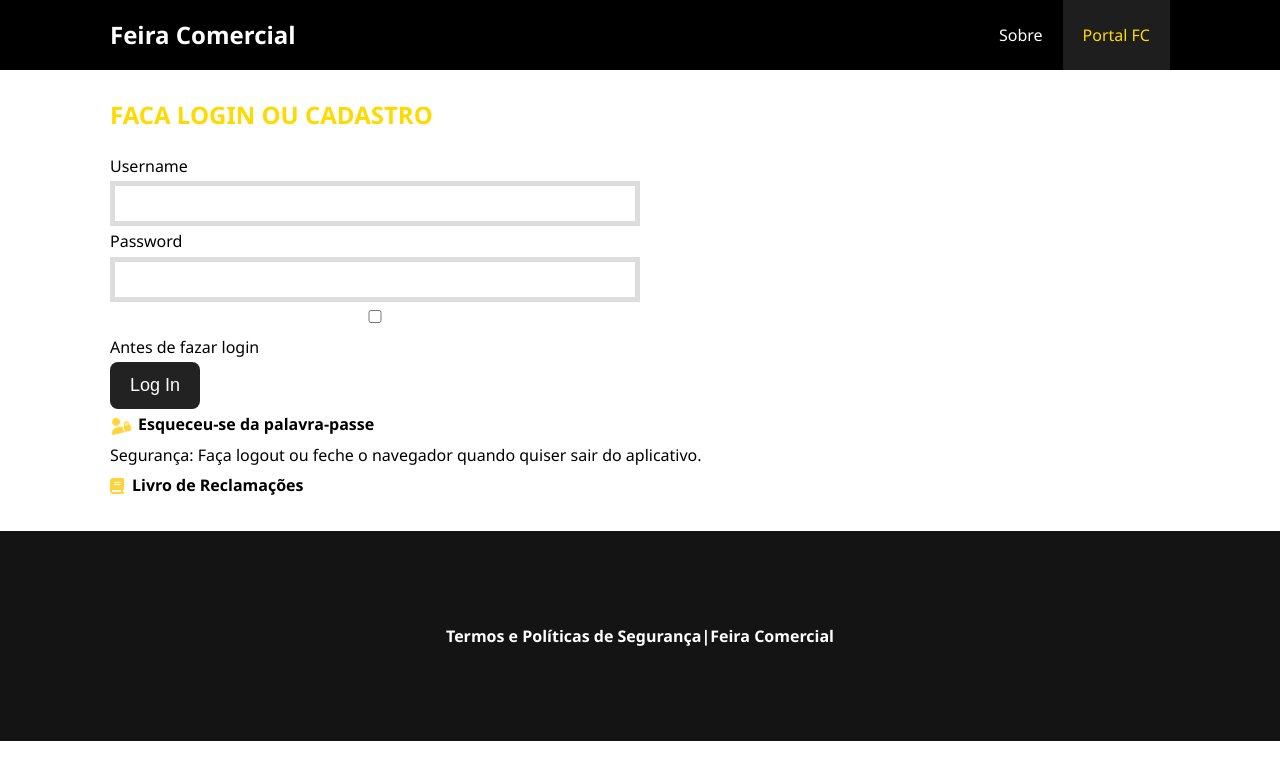
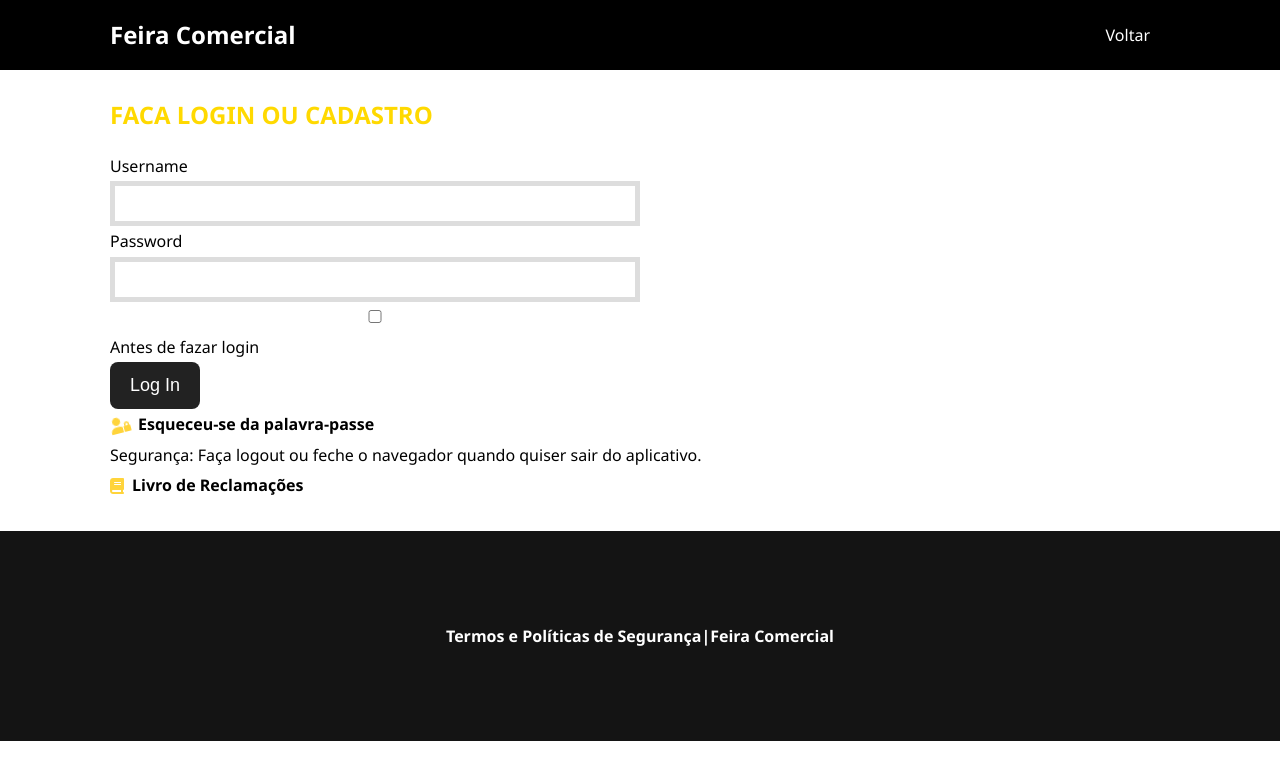
Before and after one commit to fra112233/Feira-Comercial-, a plain HTML site: page Portal.html in a window 1280 px wide. Drawn offline with Linux system fonts and the light colour scheme.

Commit message:
Update Portal.html

```diff
--- a/Portal.html
+++ b/Portal.html
@@ -23,8 +23,8 @@
           <h1 >Feira Comercial</a></h1>
           <ul>
 
-            <li><a href="about.html">Sobre</a></li>
-            <li><a class="actual" href="Portal.html">Portal FC</a></li>
+            <li><a href="about.html">Voltar</a></li>
+
           </ul>
         </div>
       </nav>
```
